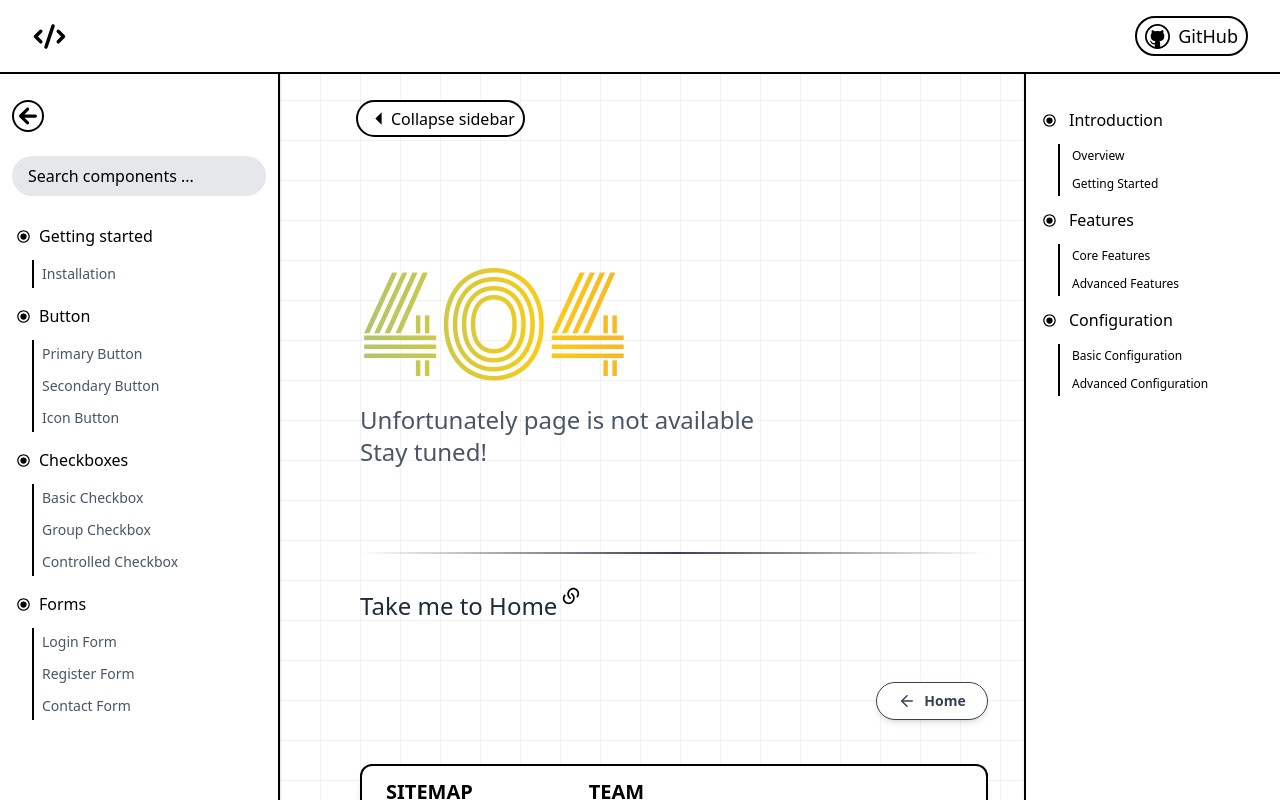
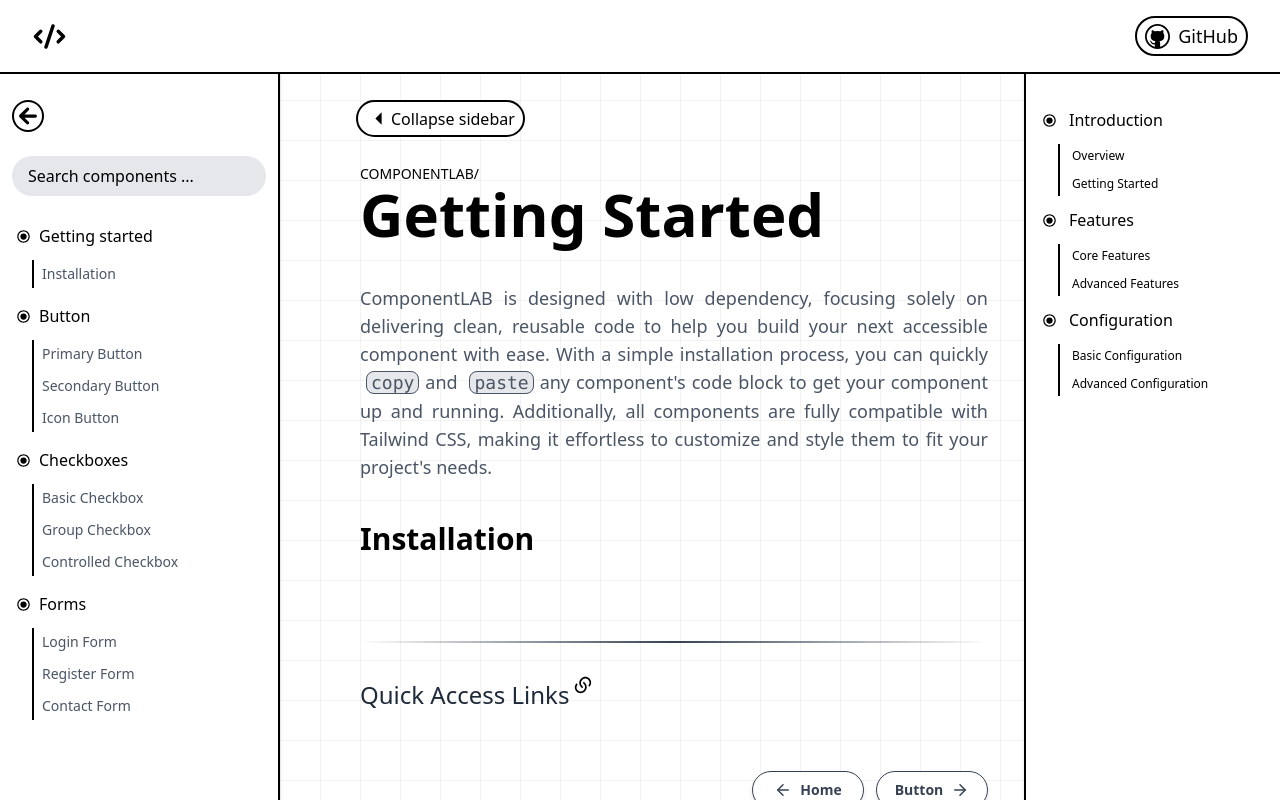
Before and after one commit to snippet-labs/COMPONENTLAB, a Next.js app: page /installation in a window 1280 px wide. Before the commit this address had no page. Shown: the top 800 px of the page. Built offline with nearby package versions, Linux system fonts and the light colour scheme.

Commit message:
page(side-panel-installtion): add header; add description; add pagination & footer; add require dependencies

```diff
--- a/package.json
+++ b/package.json
@@ -21,6 +21,8 @@
     "motion": "^12.23.12",
     "next": "15.4.6",
     "nprogress": "^0.2.0",
+    "prism-react-renderer": "^2.4.1",
+    "prismjs": "^1.30.0",
     "react": "19.1.0",
     "react-dom": "19.1.0",
     "react-icons": "^5.5.0",
--- /dev/null
+++ b/src/app/installation/page.tsx
@@ -0,0 +1,40 @@
+'use client';
+
+// Modules
+import Footer from '@/components/Ui/Footer/Footer';
+import Pagination from '@/components/Ui/Pagination/Pagination';
+
+const InstallationGuidePage = () => {
+  return (
+    <div className="min-h-screen">
+      <div>
+        <h1 className="text-sm font-medium">COMPONENTLAB/</h1>
+        <h2 className="font-bold text-4xl md:text-5xl lg:text-6xl">Getting Started</h2>
+        <p className="mt-10 text-sm md:text-lg lg:text-lg text-gray-600 font-medium text-justify">
+          ComponentLAB is designed with low dependency, focusing solely on delivering clean,
+          reusable code to help you build your next accessible component with ease. With a simple
+          installation process, you can quickly &nbsp;
+          <code className="bg-gray-200 px-1 border-1 rounded-lg">copy</code> and &nbsp;
+          <code className="bg-gray-200 px-1 border-1 rounded-lg">paste</code> any component&apos;s
+          code block to get your component up and running. Additionally, all components are fully
+          compatible with Tailwind CSS, making it effortless to customize and style them to fit your
+          project&apos;s needs.
+        </p>
+      </div>
+      <div>
+        <div className="mt-10">
+          <p className="font-bold text-3xl">Installation</p>
+        </div>
+      </div>
+      <Pagination
+        previousRoute="/"
+        previousRouteTitle="Home"
+        nextRoute="/button"
+        nextRouteTitle="Button"
+      />
+      <Footer />
+    </div>
+  );
+};
+
+export default InstallationGuidePage;
--- a/src/app/not-found.tsx
+++ b/src/app/not-found.tsx
@@ -1,14 +1,14 @@
 // Modules
-import fontMonoton  from '@/helpers/font';
+import fontMonoton from '@/helpers/font';
 import Footer from '@/components/Ui/Footer/Footer';
 import Pagination from '@/components/Ui/Pagination/Pagination';
 
 const Errorpage: React.FC = () => {
   return (
-    <div className="mt-25" data-testid="errorpage-container">
+    <div className="min-h-screen mt-25" data-testid="errorpage-container">
       <div>
         <h1
-          className={`${fontMonoton.className} text-7xl md:text-8xl lg:text-9xl overflow-hidden bg-clip-text text-transparent bg-gradient-to-r from-purple-500 via-pink-500 to-yellow-500 gradient-shift-animation`}
+          className={`${fontMonoton.className} text-7xl md:text-8xl lg:text-9xl bg-clip-text text-transparent bg-gradient-to-r from-purple-500 via-pink-500 to-yellow-500 gradient-shift-animation`}
           data-testid="errorpage-heading"
         >
           404
--- a/src/constants/SidebarItems.ts
+++ b/src/constants/SidebarItems.ts
@@ -1,7 +1,7 @@
 export const SidebarItems = [
   {
     parentItemName: 'Getting started',
-    path: '/start',
+    path: '/',
     children: [
       {
         subItemName: 'Installation',
--- a/src/helpers/font.ts
+++ b/src/helpers/font.ts
@@ -2,9 +2,9 @@
 import localFont from 'next/font/local';
 
 const fontMonoton = localFont({
-  src: "../../public/fonts/Monoton.ttf",
-  display: "swap",
-  variable: "--font-monoton",
+  src: '../../public/fonts/Monoton.ttf',
+  display: 'swap',
+  variable: '--font-monoton',
 });
 
 export default fontMonoton;
```
Also changed, not shown: 1 other file (tests, documents, lock files or other folders).
